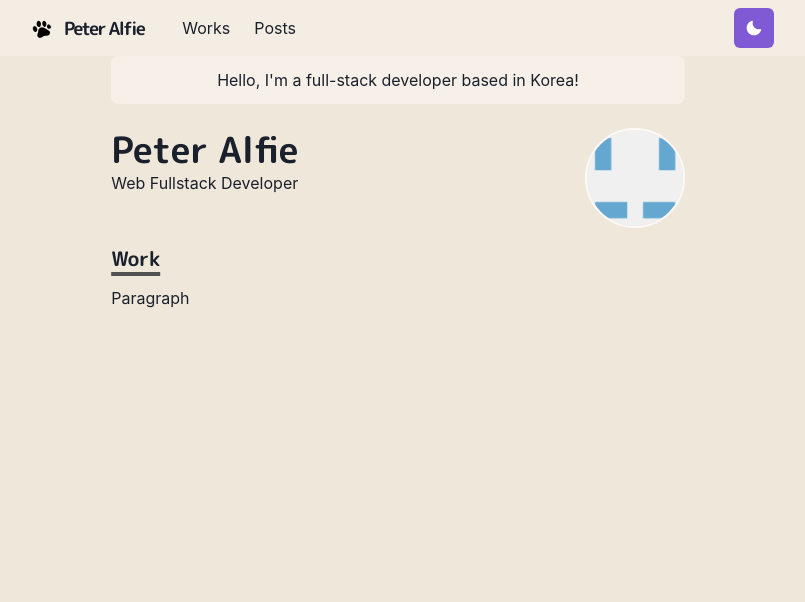
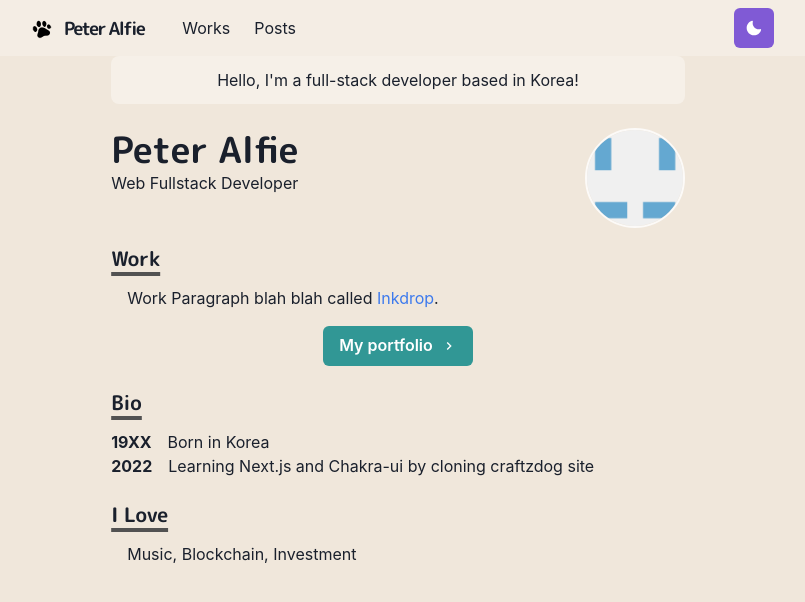
Before and after one commit to alfie1104/clone-craftzdog, a Next.js app: page / in a window 1280 px wide. Shown: the top 602 px of the page, without its empty margins (242-1047 px from the left). Built offline with nearby package versions, Linux system fonts and the light colour scheme.

Commit message:
Add Biography

```diff
--- /dev/null
+++ b/components/bio.js
@@ -0,0 +1,12 @@
+import { Box } from '@chakra-ui/react'
+import styled from '@emotion/styled'
+
+export const BioSection = styled(Box)`
+  padding-left: 3.4em;
+  text-indent: -3.4em;
+`
+
+export const BioYear = styled.span`
+  font-weight: bold;
+  margin-right: 1em;
+`
--- /dev/null
+++ b/components/paragraph.js
@@ -0,0 +1,8 @@
+import styled from '@emotion/styled'
+
+const Paragraph = styled.p`
+  text-align: justify;
+  text-indent: 1em;
+`
+
+export default Paragraph
--- a/pages/index.js
+++ b/pages/index.js
@@ -1,11 +1,17 @@
+import NextLink from 'next/link'
 import {
   Container,
   Box,
   Heading,
   Image,
-  useColorModeValue
+  useColorModeValue,
+  Link,
+  Button
 } from '@chakra-ui/react'
+import { ChevronRightIcon } from '@chakra-ui/icons'
+import Paragraph from '../components/paragraph'
 import Section from '../components/section'
+import { BioSection, BioYear } from '../components/bio'
 
 const Page = () => {
   return (
@@ -50,7 +56,39 @@ const Page = () => {
         <Heading as="h3" variant={'section-title'}>
           Work
         </Heading>
-        <p>Paragraph</p>
+        <Paragraph>
+          Work Paragraph blah blah called{' '}
+          <NextLink href="/works/inkdrop">
+            <Link>Inkdrop</Link>
+          </NextLink>
+          .
+        </Paragraph>
+        <Box align="center" my={4}>
+          <NextLink href="/works">
+            <Button rightIcon={<ChevronRightIcon />} colorScheme="teal">
+              My portfolio
+            </Button>
+          </NextLink>
+        </Box>
+      </Section>
+      <Section delay={0.2}>
+        <Heading as="h3" variant={'section-title'}>
+          Bio
+        </Heading>
+        <BioSection>
+          <BioYear>19XX</BioYear>
+          Born in Korea
+        </BioSection>
+        <BioSection>
+          <BioYear>2022</BioYear>
+          Learning Next.js and Chakra-ui by cloning craftzdog site
+        </BioSection>
+      </Section>
+      <Section delay={0.3}>
+        <Heading as="h3" variant={'section-title'}>
+          I Love
+        </Heading>
+        <Paragraph>Music, Blockchain, Investment</Paragraph>
       </Section>
     </Container>
   )
```
